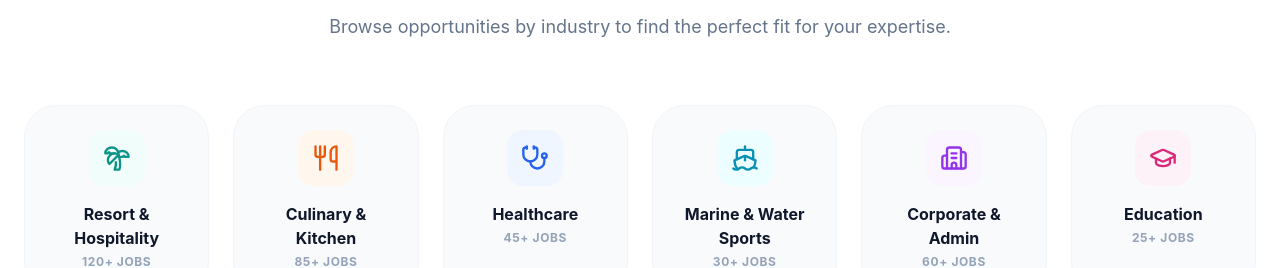
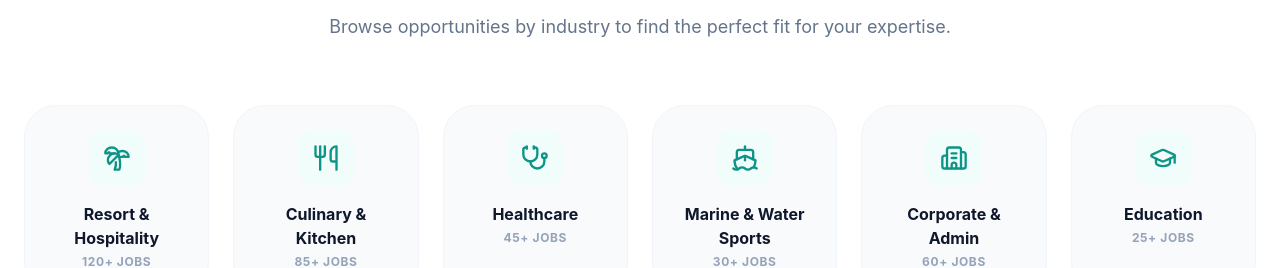
Before and after one commit to LUCIFERLAMO/Maldives, a React (Vite) app: page / in a window 1280 px wide. Shown: the part 925-1193 px from the top of the page. Built offline with nearby package versions, Linux system fonts and the light colour scheme; no server answers.

Commit message:
icon changed

```diff
--- a/src/pages/HomePage.jsx
+++ b/src/pages/HomePage.jsx
@@ -48,11 +48,11 @@ const HomePage = () => {
 
    const categories = [
       { name: 'Resort & Hospitality', icon: Palmtree, count: '120+', color: 'text-teal-600', bg: 'bg-teal-50' },
-      { name: 'Culinary & Kitchen', icon: Utensils, count: '85+', color: 'text-orange-600', bg: 'bg-orange-50' },
-      { name: 'Healthcare', icon: Stethoscope, count: '45+', color: 'text-blue-600', bg: 'bg-blue-50' },
-      { name: 'Marine & Water Sports', icon: Ship, count: '30+', color: 'text-cyan-600', bg: 'bg-cyan-50' },
-      { name: 'Corporate & Admin', icon: Building2, count: '60+', color: 'text-purple-600', bg: 'bg-purple-50' },
-      { name: 'Education', icon: GraduationCap, count: '25+', color: 'text-pink-600', bg: 'bg-pink-50' },
+      { name: 'Culinary & Kitchen', icon: Utensils, count: '85+', color: 'text-teal-600', bg: 'bg-teal-50' },
+      { name: 'Healthcare', icon: Stethoscope, count: '45+', color: 'text-teal-600', bg: 'bg-teal-50' },
+      { name: 'Marine & Water Sports', icon: Ship, count: '30+', color: 'text-teal-600', bg: 'bg-teal-50' },
+      { name: 'Corporate & Admin', icon: Building2, count: '60+', color: 'text-teal-600', bg: 'bg-teal-50' },
+      { name: 'Education', icon: GraduationCap, count: '25+', color: 'text-teal-600', bg: 'bg-teal-50' },
    ];
 
    return (
```
